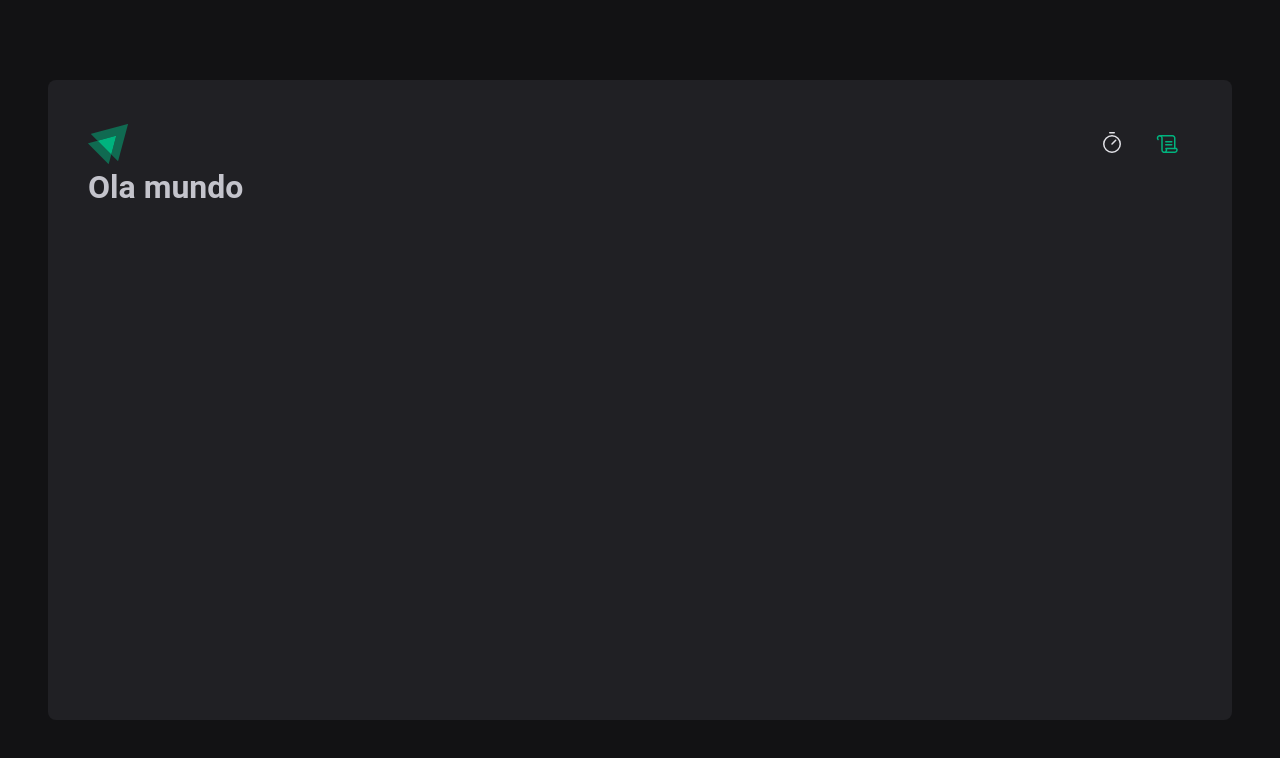
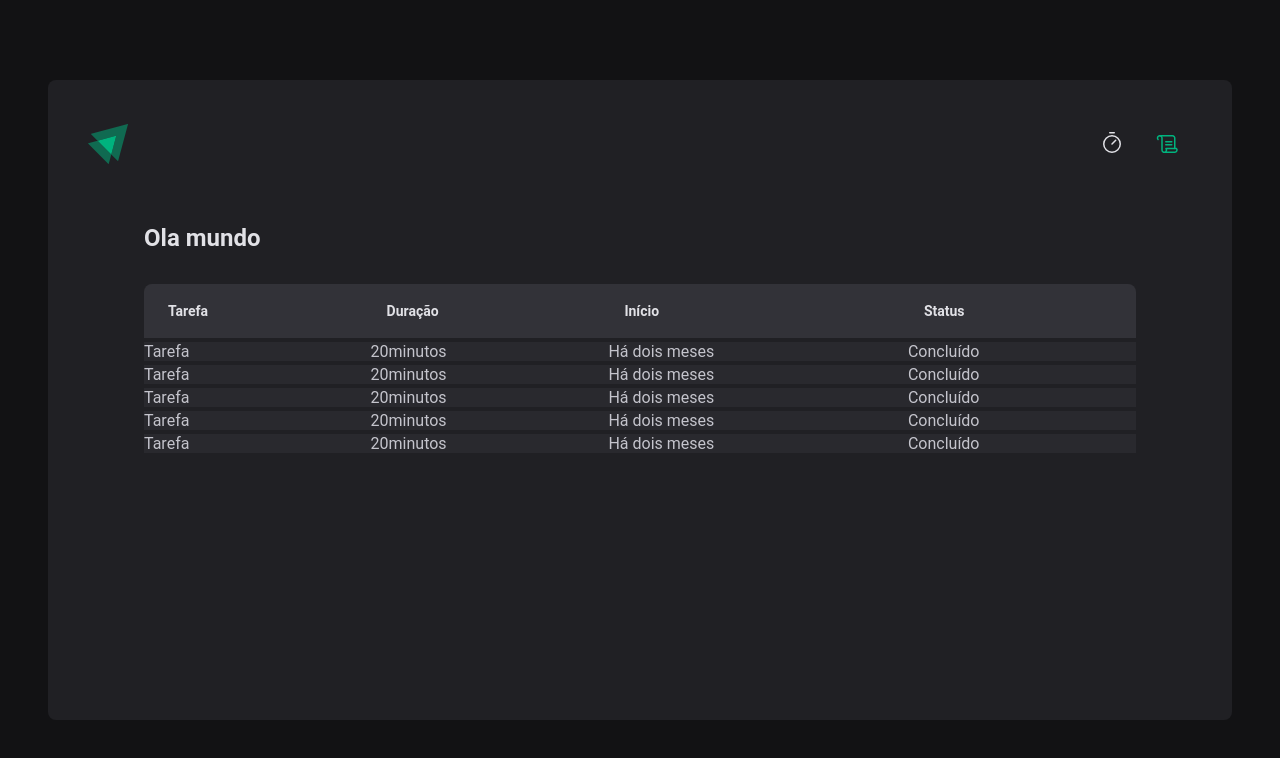
Before and after one commit to felipepleao/rocketSeat-reactPJ02, a React (Vite) app: page /history in a window 1280 px wide. Shown: the top 758 px of the page. Built offline with nearby package versions, Linux system fonts and the light colour scheme.

Commit message:
Adicionando página History

```diff
--- a/src/pages/History/index.tsx
+++ b/src/pages/History/index.tsx
@@ -1,7 +1,56 @@
-import { HistoryContainer } from "./styles";
+import { HistoryContainer, HistoryList } from "./styles";
 
 export function History() {
-  return <HistoryContainer>
-    <h1>Ola mundo</h1>
-  </HistoryContainer>;
+  return (
+    <HistoryContainer>
+      <h1>Ola mundo</h1>
+
+      <HistoryList>
+        <table>
+          <thead>
+            <tr>
+              <th>Tarefa</th>
+              <th>Duração</th>
+              <th>Início</th>
+              <th>Status</th>
+            </tr>
+          </thead>
+
+          <tbody>
+            <tr>
+              <td>Tarefa</td>
+              <td>20minutos</td>
+              <td>Há dois meses</td>
+              <td>Concluído</td>
+            </tr>
+            <tr>
+              <td>Tarefa</td>
+              <td>20minutos</td>
+              <td>Há dois meses</td>
+              <td>Concluído</td>
+            </tr>
+            <tr>
+              <td>Tarefa</td>
+              <td>20minutos</td>
+              <td>Há dois meses</td>
+              <td>Concluído</td>
+            </tr>
+            <tr>
+              <td>Tarefa</td>
+              <td>20minutos</td>
+              <td>Há dois meses</td>
+              <td>Concluído</td>
+            </tr>
+            <tr>
+              <td>Tarefa</td>
+              <td>20minutos</td>
+              <td>Há dois meses</td>
+              <td>Concluído</td>
+            </tr>
+          </tbody>
+        </table>
+
+      </HistoryList>
+    </HistoryContainer>
+  );
 }
--- a/src/pages/History/styles.ts
+++ b/src/pages/History/styles.ts
@@ -1,3 +1,50 @@
 import styled from "styled-components";
 
-export const HistoryContainer = styled.main``
+export const HistoryContainer = styled.main`
+  flex: 1;
+  padding: 3.5rem;
+
+  display: flex;
+  flex-direction: column;
+
+  h1 {
+    font-size: 1.5rem;
+    color: ${(props) => props.theme["gray-100"]};
+  }
+`;
+
+export const HistoryList = styled.div`
+  flex: 1;
+  overflow: auto;
+  margin-top: 2rem;
+
+  table {
+    border-collapse: collapse;
+    width: 100%;
+    min-width: 600px;
+
+    th {
+      background-color: ${(props) => props.theme["gray-600"]};
+      padding: 1rem;
+      text-align: left;
+      color: ${(props) => props.theme["gray-100"]};
+      font-size: 0.875rem;
+      line-height: 1.6;
+
+      &:first-child {
+        border-top-left-radius: 8px;
+        padding-left: 1.5rem;
+      }
+
+      &:last-child {
+        border-top-right-radius: 8px;
+        padding-right: 1.5rem;
+      }
+    }
+
+    td {
+      background-color: ${(props) => props.theme['gray-700']};
+      border-top: 4px solid ${(props) => props.theme['gray-800']};
+    }
+  }
+`;
```
